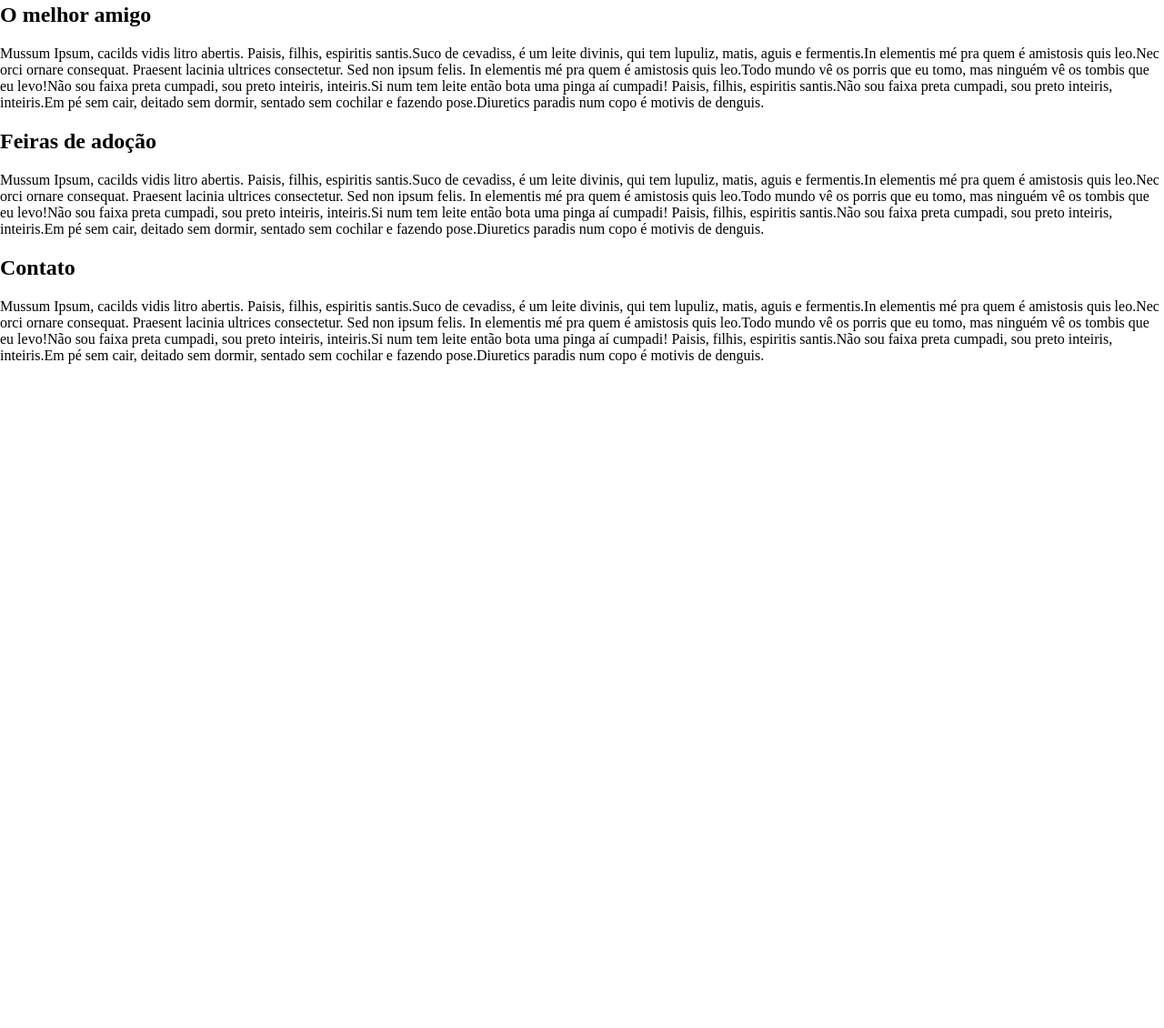
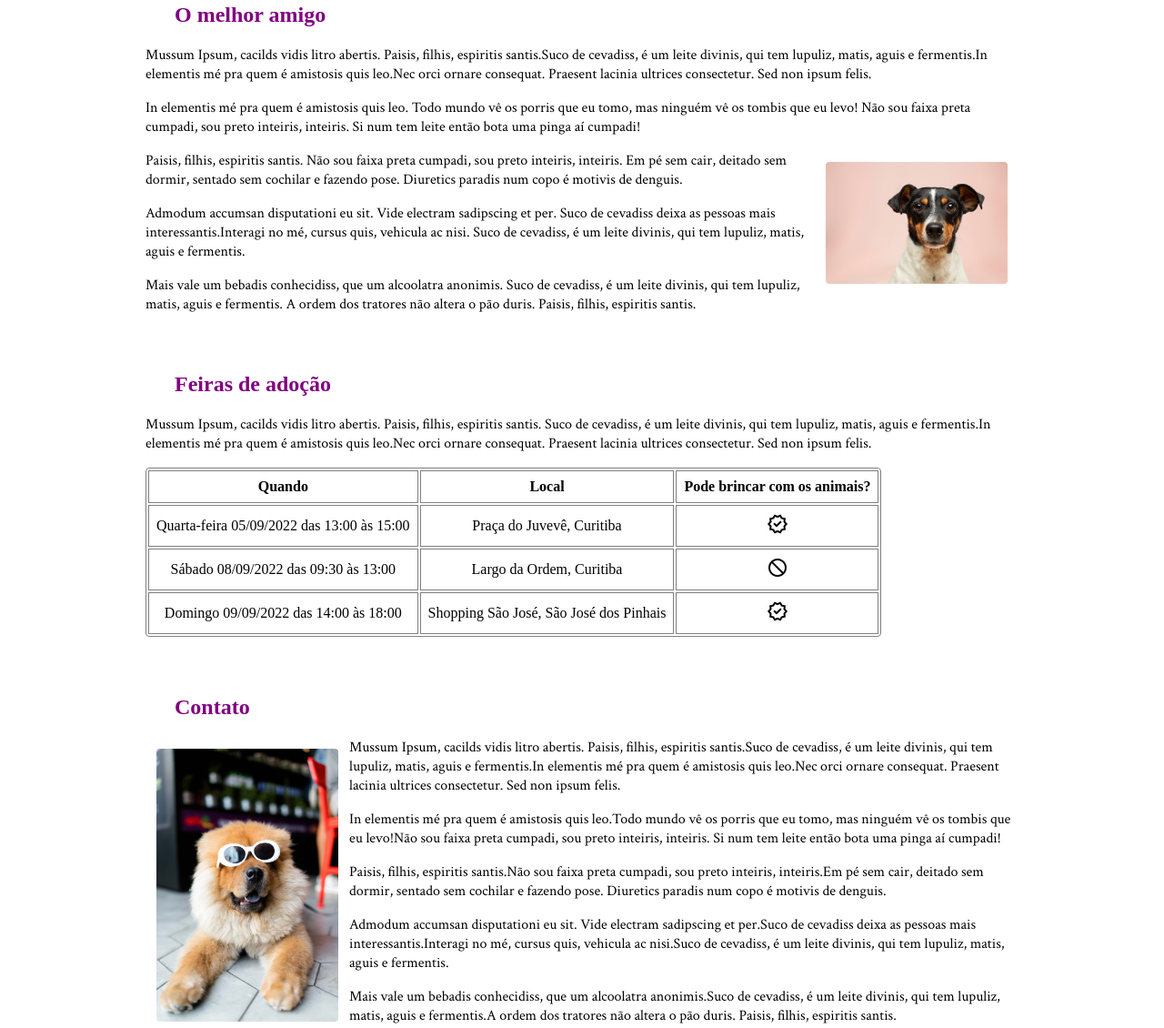
Before and after one commit to parseiro/dognelson, a website built with Parcel: page index.html in a window 1280 px wide. Shown: the part 949-2079 px from the top of the page at 91% size. Before the commit the page ends 1365 px from the top, so only its background shows below. Built offline with nearby package versions, Linux system fonts and the light colour scheme; a web font is replaced by a local one.

Commit message:
Mais codigo e imagens

```diff
--- a/css/estilo.css
+++ b/css/estilo.css
@@ -1,3 +1,9 @@
+@import url('https://fonts.googleapis.com/css2?family=Crimson+Text&family=Source+Serif+Pro:ital,wght@0,600;1,400&display=swap');
+
+html {
+  scroll-behavior: smooth;
+}
+
 body {
   box-sizing: border-box;
   max-width: 1440px;
@@ -8,6 +14,10 @@ img {
   width: 100%;
 }
 
+p {
+  font-family: 'Crimson Text', serif;
+}
+
 .d-flex {
   display: flex;
 }
@@ -16,8 +26,60 @@ img {
   margin: 0;
 }
 
+.m-1 {
+  margin: calc(1rem * 0.75);
+}
+
+.m-2 {
+  margin: 1rem;
+}
+
+/*.w-25 {
+  width: 25%;
+}
+
+.w-50 {
+  width: 50%;
+}*/
+
+.w-75 {
+  width: 75%;
+}
+
+/*.w-100 {
+  width: 100%;
+}*/
+
+.mx-auto {
+  margin-left: auto !important;
+  margin-right: auto !important
+}
+
+.mb-4 {
+  margin-bottom: 4rem !important;
+}
+
+.ml-4 {
+  margin-left: 2rem !important;
+}
+
+h1, h2, h3, h4, h5, h6 {
+  font-family: 'Source Serif Pro', serif;
+  font-weight: 600;
+  color: purple;
+}
+
+h1 {
+  font-size: 2em;
+  margin: 0.67em 0;
+}
+
 .p-0 {
   padding: 0;
+}
+
+.p-1 {
+  padding: calc(1rem * 0.25);
 }
 
 .navegacao-container {
@@ -29,12 +91,20 @@ img {
 .navegacao ul {
   list-style: none;
   flex-wrap: wrap;
-  justify-content: space-around;
+  justify-content: center;
 }
 
 .text-decoration-none {
   text-decoration: none;
 }
+
+.navegacao li a {
+  color: white;
+}
+
+/*.navegacao li.a:visited {*/
+/*  color: white;*/
+/*}*/
 
 .navegacao li {
   background-color: purple;
@@ -49,3 +119,35 @@ img {
   padding-top: 10px;
   padding-bottom: 10px;
 }
+
+table, th, td {
+  border: 1px solid grey;
+}
+
+th, td {
+  padding: calc(1rem * 0.5);
+}
+
+.text-center {
+  text-align: center;
+}
+
+.float-right {
+  float: right;
+}
+
+.float-left {
+  float: left;
+}
+
+.rounded-1 {
+  border-radius: calc(1rem * 0.25);
+}
+
+.rounded-2 {
+  border-radius: calc(1rem * 0.5);
+}
+
+.rounded-3 {
+  border-radius: calc(1rem * 0.75);
+}
--- a/index.html
+++ b/index.html
@@ -7,14 +7,17 @@
   <meta name="viewport" content="width=device-width, initial-scale=1">
 
   <link rel="stylesheet" href="css/estilo.css">
+  <!--  Checkmark -->
+  <link rel="stylesheet"
+        href="https://fonts.googleapis.com/css2?family=Material+Symbols+Outlined:opsz,wght,FILL,GRAD@48,400,0,0"/>
 
 </head>
 
 <body>
-<header>
+<header id="inicio">
   <nav class="navegacao navegacao-container">
     <ul class="d-flex m-0 p-0">
-      <li>Início</li>
+      <li><a href="#inicio" class="text-decoration-none">Início</a></li>
       <li><a href="#melhorAmigo" class="text-decoration-none">O melhor amigo</a></li>
       <li><a href="#feiras" class="text-decoration-none">Feiras de adoção</a></li>
       <li><a href="#contato" class="text-decoration-none">Contato</a></li>
@@ -24,32 +27,103 @@
   <img src="img/bruce-warrington-WSAOGHKEqFc-unsplash.jpg">
 </header>
 
-<article id="melhorAmigo">
-  <h2>O melhor amigo</h2>
-  <p>Mussum Ipsum, cacilds vidis litro abertis. Paisis, filhis, espiritis santis.Suco de cevadiss, é um leite divinis, qui tem lupuliz, matis, aguis e fermentis.In elementis mé pra quem é amistosis quis leo.Nec orci ornare consequat. Praesent lacinia ultrices consectetur. Sed non ipsum felis.
+<article id="melhorAmigo" class="m-2 mb-4 w-75 mx-auto">
+  <h2 class="ml-4">O melhor amigo</h2>
+  <div>
+    <p>Mussum Ipsum, cacilds vidis litro abertis. Paisis, filhis, espiritis santis.Suco de cevadiss, é um leite divinis,
+      qui tem lupuliz, matis, aguis e fermentis.In elementis mé pra quem é amistosis quis leo.Nec orci ornare consequat.
+      Praesent lacinia ultrices consectetur. Sed non ipsum felis.
+    </p>
 
-    In elementis mé pra quem é amistosis quis leo.Todo mundo vê os porris que eu tomo, mas ninguém vê os tombis que eu levo!Não sou faixa preta cumpadi, sou preto inteiris, inteiris.Si num tem leite então bota uma pinga aí cumpadi!
+    <p>In elementis mé pra quem é amistosis quis leo. Todo mundo vê os porris que eu tomo, mas ninguém vê os tombis que
+      eu levo! Não sou faixa preta cumpadi, sou preto inteiris, inteiris. Si num tem leite então bota uma pinga aí
+      cumpadi!</p>
 
-    Paisis, filhis, espiritis santis.Não sou faixa preta cumpadi, sou preto inteiris, inteiris.Em pé sem cair, deitado sem dormir, sentado sem cochilar e fazendo pose.Diuretics paradis num copo é motivis de denguis.</p>
+    <img class="float-right m-1 rounded-1" style="max-width: 200px;" src="img/victor-grabarczyk-N04FIfHhv_k-unsplash.jpg"
+         alt="Cachorro de frente sobre fundo rosa">
+  </div>
+
+  <p>Paisis, filhis, espiritis santis. Não sou faixa preta cumpadi, sou preto inteiris, inteiris. Em pé sem cair,
+    deitado
+    sem dormir, sentado sem cochilar e fazendo pose. Diuretics paradis num copo é motivis de denguis.</p>
+
+  <p>Admodum accumsan disputationi eu sit. Vide electram sadipscing et per. Suco de cevadiss deixa as pessoas mais
+    interessantis.Interagi no mé, cursus quis, vehicula ac nisi. Suco de cevadiss, é um leite divinis, qui tem lupuliz,
+    matis, aguis e fermentis.</p>
+
+  <p> Mais vale um bebadis conhecidiss, que um alcoolatra anonimis. Suco de cevadiss, é um leite divinis, qui tem
+    lupuliz, matis, aguis e fermentis. A ordem dos tratores não altera o pão duris. Paisis, filhis, espiritis
+    santis.</p>
 </article>
 
-<article id="feiras">
-  <h2>Feiras de adoção</h2>
-  <p>Mussum Ipsum, cacilds vidis litro abertis. Paisis, filhis, espiritis santis.Suco de cevadiss, é um leite divinis, qui tem lupuliz, matis, aguis e fermentis.In elementis mé pra quem é amistosis quis leo.Nec orci ornare consequat. Praesent lacinia ultrices consectetur. Sed non ipsum felis.
+<article id="feiras" class="m-2 mb-4 w-75 mx-auto">
+  <h2 class="ml-4">Feiras de adoção</h2>
+  <p>Mussum Ipsum, cacilds vidis litro abertis. Paisis, filhis, espiritis santis. Suco de cevadiss, é um leite divinis,
+    qui tem lupuliz, matis, aguis e fermentis.In elementis mé pra quem é amistosis quis leo.Nec orci ornare consequat.
+    Praesent lacinia ultrices consectetur. Sed non ipsum felis.</p>
 
-    In elementis mé pra quem é amistosis quis leo.Todo mundo vê os porris que eu tomo, mas ninguém vê os tombis que eu levo!Não sou faixa preta cumpadi, sou preto inteiris, inteiris.Si num tem leite então bota uma pinga aí cumpadi!
+  <table class="text-center rounded-1">
+    <thead>
+    <tr>
+      <th>Quando</th>
+      <th>Local</th>
+      <th>Pode brincar com os animais?</th>
+    </tr>
+    </thead>
+    <tbody>
+    <tr>
+      <td>Quarta-feira 05/09/2022 das 13:00 às 15:00</td>
+      <td>Praça do Juvevê, Curitiba</td>
+      <td><span class="material-symbols-outlined">verified</span></td>
+    </tr>
+    <tr>
+      <td>Sábado 08/09/2022 das 09:30 às 13:00</td>
+      <td>Largo da Ordem, Curitiba</td>
+      <td><span class="material-symbols-outlined">block</span></td>
+    </tr>
+    <tr>
+      <td>Domingo 09/09/2022 das 14:00 às 18:00</td>
+      <td>Shopping São José, São José dos Pinhais</td>
+      <td><span class="material-symbols-outlined">verified</span></td>
+    </tr>
 
-    Paisis, filhis, espiritis santis.Não sou faixa preta cumpadi, sou preto inteiris, inteiris.Em pé sem cair, deitado sem dormir, sentado sem cochilar e fazendo pose.Diuretics paradis num copo é motivis de denguis.</p>
+    </tbody>
+  </table>
+
 </article>
 
-<article id="contato">
-  <h2>Contato</h2>
-  <p>Mussum Ipsum, cacilds vidis litro abertis. Paisis, filhis, espiritis santis.Suco de cevadiss, é um leite divinis, qui tem lupuliz, matis, aguis e fermentis.In elementis mé pra quem é amistosis quis leo.Nec orci ornare consequat. Praesent lacinia ultrices consectetur. Sed non ipsum felis.
+<article id="contato" class="m-2 mb-4 w-75 mx-auto">
+  <h2 class="ml-4">Contato</h2>
 
-    In elementis mé pra quem é amistosis quis leo.Todo mundo vê os porris que eu tomo, mas ninguém vê os tombis que eu levo!Não sou faixa preta cumpadi, sou preto inteiris, inteiris.Si num tem leite então bota uma pinga aí cumpadi!
+  <div>
+    <img style="max-width: 200px;" class="float-left m-1 rounded-1" src="img/alan-king-KZv7w34tluA-unsplash.jpg" alt="Cachorro com gola fofinha e óculos escuros">
 
-    Paisis, filhis, espiritis santis.Não sou faixa preta cumpadi, sou preto inteiris, inteiris.Em pé sem cair, deitado sem dormir, sentado sem cochilar e fazendo pose.Diuretics paradis num copo é motivis de denguis.</p>
+    <p>Mussum Ipsum, cacilds vidis litro abertis. Paisis, filhis, espiritis santis.Suco de cevadiss, é um leite divinis,
+      qui tem lupuliz, matis, aguis e fermentis.In elementis mé pra quem é amistosis quis leo.Nec orci ornare consequat.
+      Praesent lacinia ultrices consectetur. Sed non ipsum felis.</p>
+
+    <p>In elementis mé pra quem é amistosis quis leo.Todo mundo vê os porris que eu tomo, mas ninguém vê os tombis que
+      eu
+      levo!Não sou faixa preta cumpadi, sou preto inteiris, inteiris. Si num tem leite então bota uma pinga aí cumpadi!
+
+    <p>Paisis, filhis, espiritis santis.Não sou faixa preta cumpadi, sou preto inteiris, inteiris.Em pé sem cair,
+      deitado
+      sem dormir, sentado sem cochilar e fazendo pose. Diuretics paradis num copo é motivis de denguis.</p>
+
+    <p> Admodum accumsan disputationi eu sit. Vide electram sadipscing et per.Suco de cevadiss deixa as pessoas mais
+      interessantis.Interagi no mé, cursus quis, vehicula ac nisi.Suco de cevadiss, é um leite divinis, qui tem lupuliz,
+      matis, aguis e fermentis.</p>
+
+    <p> Mais vale um bebadis conhecidiss, que um alcoolatra anonimis.Suco de cevadiss, é um leite divinis, qui tem
+      lupuliz, matis, aguis e fermentis.A ordem dos tratores não altera o pão duris. Paisis, filhis, espiritis
+      santis.</p>
+
+  </div>
+
 </article>
+
+<img class="mx-auto rounded-1" src="img/joe-caione-qO-PIF84Vxg-unsplash.jpg" alt="Cachorro branco correndo na grama">
+
 
 </body>
 
```
Also changed, not shown: img/alan-king-KZv7w34tluA-unsplash.jpg (added), img/joe-caione-qO-PIF84Vxg-unsplash.jpg (added), img/victor-grabarczyk-N04FIfHhv_k-unsplash.jpg (added).
